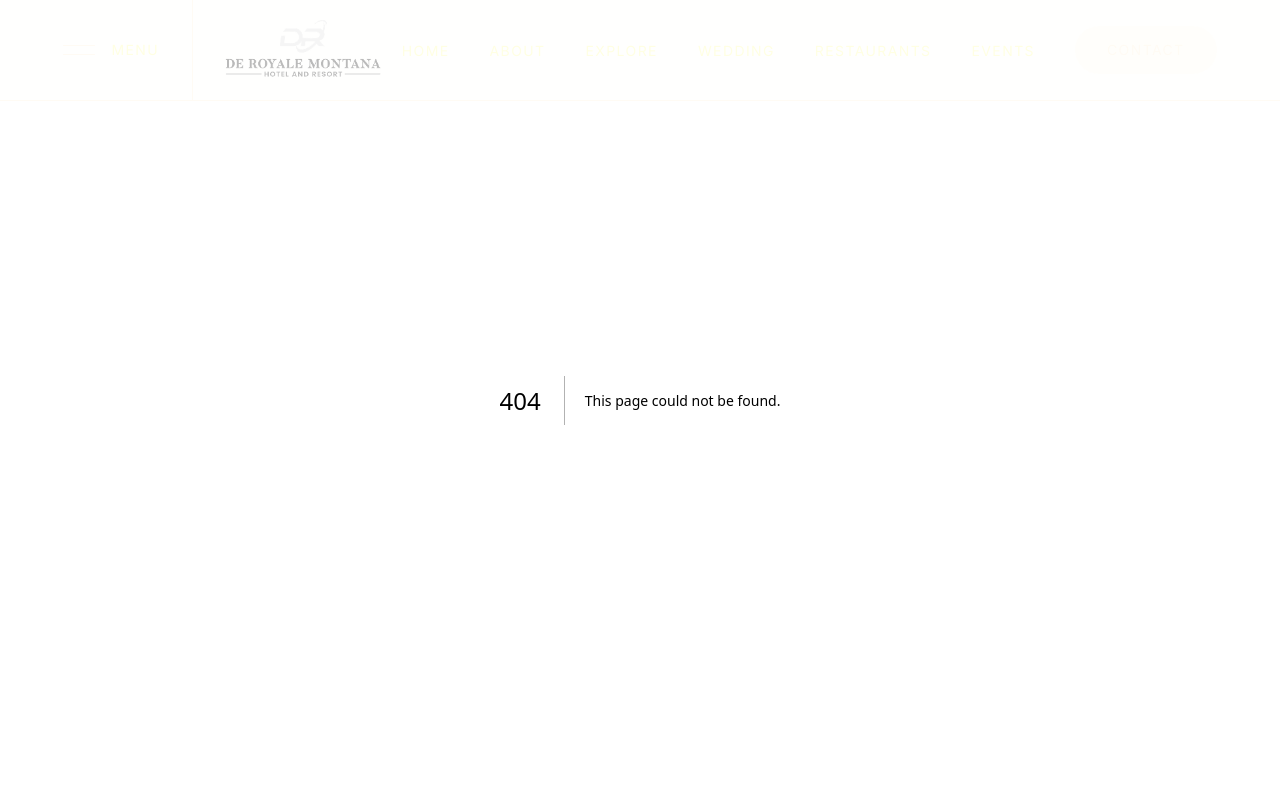
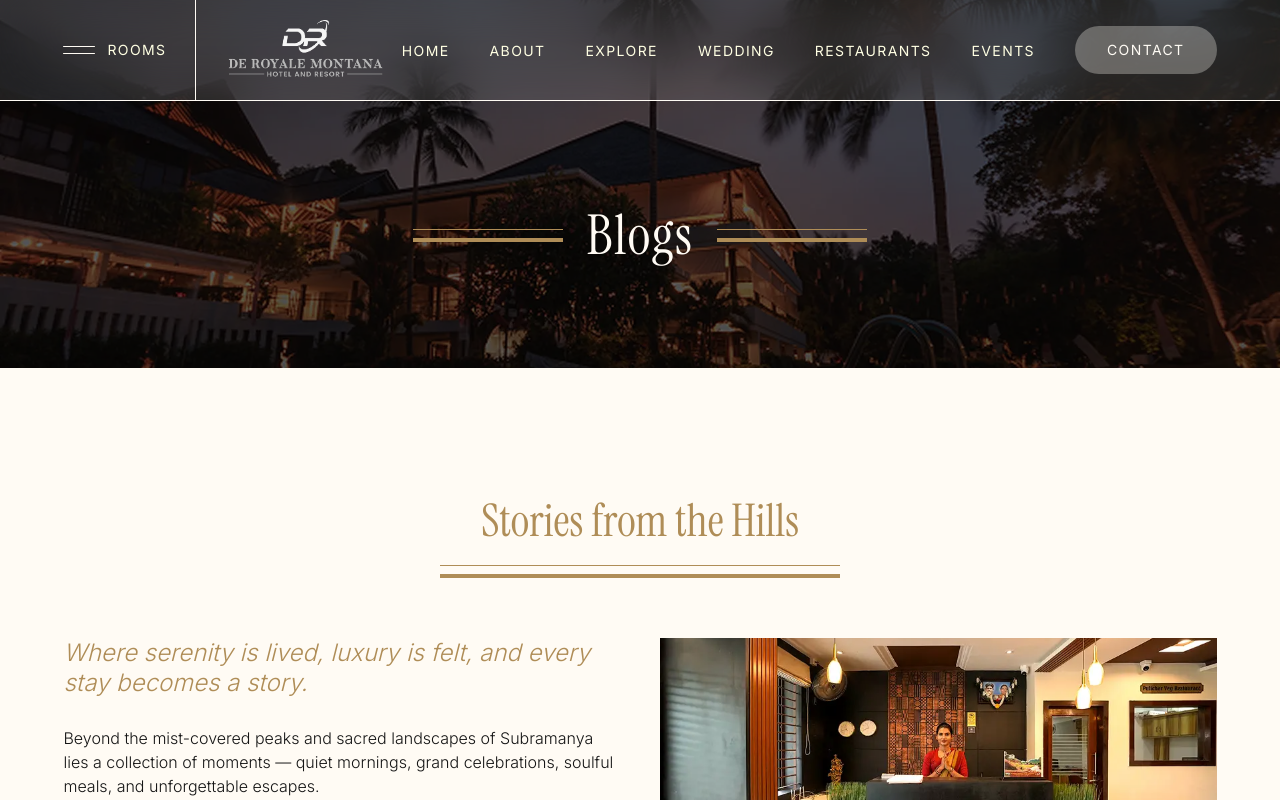
Before and after one commit to DeRoyaleMontana/drm, a Next.js app: page /blogs in a window 1280 px wide. Before the commit this address had no page. Shown: the top 800 px of the page. Built offline with nearby package versions, Linux system fonts and the light colour scheme; no server answers.

Commit message:
refactor: rename blog routes from `/blog` to `/blogs` and update component references.

```diff
--- a/src/app/blog/[slug]/page.tsx
+++ b/src/app/blogs/[slug]/page.tsx
@@ -40,7 +40,7 @@ export default async function BlogDetail({ params }: { params: { slug: string }
             <header className="flex flex-col gap-4 lg:gap-6 2xl:gap-9">
                 {/* Breadcrumb */}
                 <div className="flex items-center gap-2 text-xs sm:text-sm md:text-base 3xl:text-xl">
-                    <Link href="/blog" className="text-accent hover:text-accent/50 transition-colors">Back</Link>
+                    <Link href="/blogs" className="text-accent hover:text-accent/50 transition-colors">Back</Link>
                     <span className="text-accent">/</span>
                     <span className="text-primary font-semibold">Blogs</span>
                 </div>
--- a/src/components/Footer.tsx
+++ b/src/components/Footer.tsx
@@ -10,31 +10,31 @@ const quickLinks = [
     },
     {
         title: "About",
-        href: "#",
+        href: "/about",
     },
     {
         title: "Rooms",
-        href: "#",
+        href: "/rooms",
     },
     {
         title: "Restaurants",
-        href: "#",
+        href: "/restaurants",
     },
     {
         title: "Blogs",
-        href: "#",
+        href: "/blogs",
     },
     {
         title: "Wedding Space",
-        href: "#",
+        href: "/wedding",
     },
     {
         title: "Events",
-        href: "#",
+        href: "/events",
     },
     {
         title: "Contact Us",
-        href: "#",
+        href: "/contact-us",
     },
 ];
 
--- a/src/components/Header.tsx
+++ b/src/components/Header.tsx
@@ -5,6 +5,9 @@ import Link from 'next/link';
 import { useState, useEffect } from "react";
 import Image from "next/image";
 import { useSmoothScroll } from "@/context/SmoothScrollContext";
+import { useRouter } from "next/navigation";
+
+
 
 const menuItems = [
     { label: "Home", href: "/" },
@@ -16,8 +19,9 @@ const menuItems = [
 ];
 
 export default function Header() {
+    const router = useRouter();
     const pathname = usePathname();
-    const isRelativePage = pathname === "/contact-us" || (pathname.startsWith("/blog/") && pathname !== "/blog");
+    const isRelativePage = pathname === "/contact-us" || (pathname.startsWith("/blogs/") && pathname !== "/blogs");
     const [isMenuOpen, setIsMenuOpen] = useState(false);
     const { lenis } = useSmoothScroll();
 
@@ -45,14 +49,13 @@ export default function Header() {
                 <div className="flex justify-between fpx">
 
                     <div className="flex">
-                        {/* Hamburger Menu */}
-                        <div className="flex items-center gap-3 sm:gap-4 pr-3 md:pr-7 py-3 sm:py-6 2xl:py-5 3xl:py-6 group cursor-pointer z-90 relative" onClick={toggleMenu}>
+                        {/* Mobile Hamburger Menu (< 1024px) */}
+                        <div className="flex xl:hidden items-center gap-3 sm:gap-4 pr-3 md:pr-7 py-3 sm:py-6 2xl:py-5 3xl:py-6 group cursor-pointer z-90 relative" onClick={toggleMenu}>
                             {/* Hamburger Menu Line */}
-                            <div className="flex flex-col items-end gap-1.5 sm:gap-2 3xl:gap-2.5">
-                                <span className={`w-6 sm:w-8 3xl:w-10 h-px bg-secondary block rounded-full transition-transform duration-300`}></span>
-                                <span className={`w-6 sm:w-8 3xl:w-10 group-hover:w-6 h-px bg-secondary block rounded-full transition-all duration-300`}></span>
+                            <div className="flex flex-col items-end gap-1.5 sm:gap-2">
+                                <span className="w-6 sm:w-8 h-px bg-secondary block rounded-full transition-transform duration-300"></span>
+                                <span className="w-6 sm:w-8 group-hover:w-6 h-px bg-secondary block rounded-full transition-all duration-300"></span>
                             </div>
-                            {/* End of Hamburger Menu Line */}
 
                             {/* Menu text */}
                             <div className="relative overflow-clip h-4 sm:h-5 leading-1.8 3xl:leading-tight">
@@ -65,7 +68,26 @@ export default function Header() {
                             </div>
                             {/* End of Menu text */}
                         </div>
-                        {/* End of Hamburger Menu */}
+
+                        {/* Desktop Rooms Link (>= 1024px) */}
+                        <Link href="/rooms" className="hidden xl:flex items-center gap-3 pr-7 py-3 2xl:py-5 3xl:py-6 group cursor-pointer z-90 relative" onClick={() => { if (isMenuOpen) setIsMenuOpen(false); }}>
+                            {/* Rooms Icon Lines (Stylized differently or same as menu but static) */}
+                            <div className="flex flex-col items-end gap-1.5 3xl:gap-2.5">
+                                <span className="w-8 3xl:w-10 h-px bg-secondary block rounded-full transition-transform duration-300"></span>
+                                <span className="w-8 3xl:w-10 group-hover:w-6 h-px bg-secondary block rounded-full transition-all duration-300"></span>
+                            </div>
+
+                            {/* Rooms Text */}
+                            <div className="relative overflow-hidden  leading-tight flex flex-col justify-start">
+                                <div className="transform-3d group-hover:transform-[translateY(-100%)] transition-all duration-300 ease-in-out">
+                                    Rooms
+                                </div>
+                                <div className="absolute top-full group-hover:transform-[translateY(-100%)] transition-all duration-300 ease-in-out">
+                                    Rooms
+                                </div>
+                            </div>
+                        </Link>
+                        {/* End of Left Side UI */}
 
                         {/* Logo */}
                         <div className="pl-3 md:pl-7 py-3  2xl:py-5 3xl:py-6 z-10 relative border-l-[0.5px] border-secondary">
@@ -84,7 +106,12 @@ export default function Header() {
                                 </Link>
                             ))}
                         </nav>
-                        <Link href="/contact-us" className="bg-secondary/30 text-secondary px-4 md:px-8 py-2 md:py-3.5 3xl:py-4 rounded-full uppercase">Contact</Link>
+                        <button onClick={() => router.push("/contact-us")} className="bg-secondary/30 text-secondary px-4 md:px-8 py-2 md:py-3.5 3xl:py-4 rounded-full uppercase group">
+                            <div className="relative overflow-hidden">
+                                <div className="transform-3d group-hover:transform-[translateY(-100%)] transition-all duration-300 ease-in-out  z-10">Contact</div>
+                                <div className="absolute top-full group-hover:transform-[translateY(-100%)] transition-all duration-300 ease-in-out  z-10 ">Contact</div>
+                            </div>
+                        </button>
                     </div>
 
                 </div>
@@ -95,7 +122,12 @@ export default function Header() {
 
                         <div className="flex flex-col items-center gap-10 2xl:gap-12 3xl:gap-16 uppercase z-10 relative">
                             {menuItems.map((item) => (
-                                <Link key={item.label} href={item.href} className="leading-none transition-colors flex flex-col gap-2 group ">
+                                <Link
+                                    key={item.label}
+                                    href={item.href}
+                                    className="leading-none transition-colors flex flex-col gap-2 group"
+                                    onClick={() => setIsMenuOpen(false)}
+                                >
                                     {item.label}
                                     <span className="block w-full h-px bg-secondary scale-x-0 group-hover:scale-x-100 transition-transform duration-300 ease-out origin-right group-hover:origin-left"></span>
                                 </Link>
--- a/src/components/animations/SmoothScroll.tsx
+++ b/src/components/animations/SmoothScroll.tsx
@@ -1,6 +1,7 @@
 "use client";
 
-import { useRef } from "react";
+import { useRef, useEffect } from "react";
+import { usePathname } from "next/navigation";
 import gsap from "gsap";
 import { ScrollTrigger } from "gsap/ScrollTrigger";
 import Lenis from "lenis";
@@ -44,6 +45,14 @@ function SmoothScrollContent({ children }: { children: React.ReactNode }) {
         };
     });
 
+    const pathname = usePathname();
+
+    useEffect(() => {
+        if (lenisRef.current) {
+            lenisRef.current.scrollTo(0, { immediate: true });
+        }
+    }, [pathname]);
+
     return (
         <div id="smooth-wrapper">
             {children}
--- a/src/components/blogs/explore.tsx
+++ b/src/components/blogs/explore.tsx
@@ -130,7 +130,7 @@ export default function Explore({ posts = [] }: ExploreProps) {
 
                                     {/* Read More Button */}
                                     <button
-                                        onClick={() => router.push(`/blog/${post.slug}`)}
+                                        onClick={() => router.push(`/blogs/${post.slug}`)}
                                         className="text-xxs mlg:text-xs xl:text-sm 3xl:text-lg bg-accent text-secondary uppercase px-6 py-4 rounded-full w-full mt-auto"
                                     >
                                         Read More
--- a/src/components/blogs/featured.tsx
+++ b/src/components/blogs/featured.tsx
@@ -43,7 +43,7 @@ export default function Featured({ post }: FeaturedProps) {
                 showIcon={true}
                 iconClassName="fill-accent"
                 className='justify-self-center md:justify-self-start lg:col-start-2 lg:col-span-2 order-4'
-                onClick={() => router.push(`/blog/${post.slug}`)}
+                onClick={() => router.push(`/blogs/${post.slug}`)}
             />
 
 
```
Also changed, not shown: src/app/blogs/page.tsx (renamed from src/app/blog/page.tsx).
